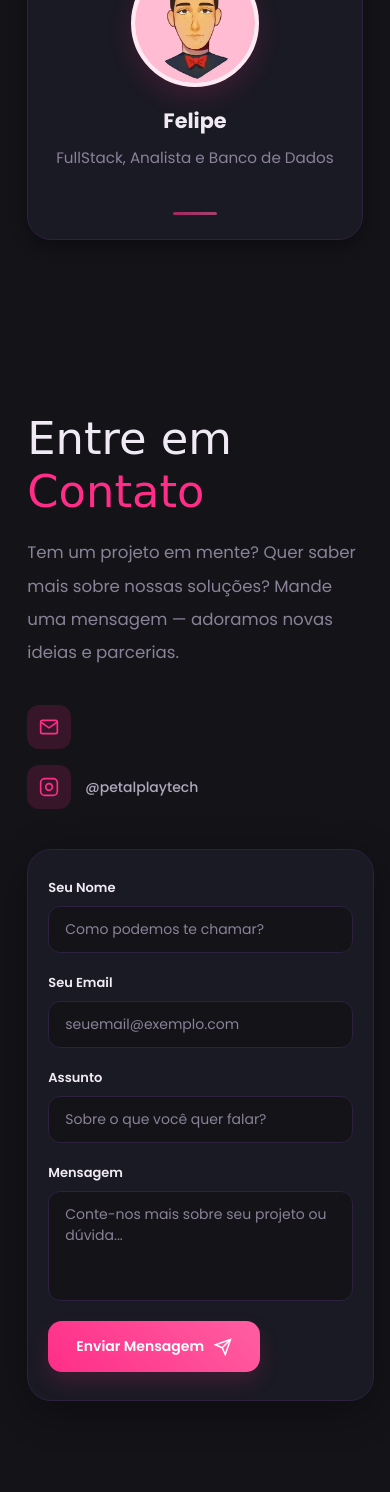
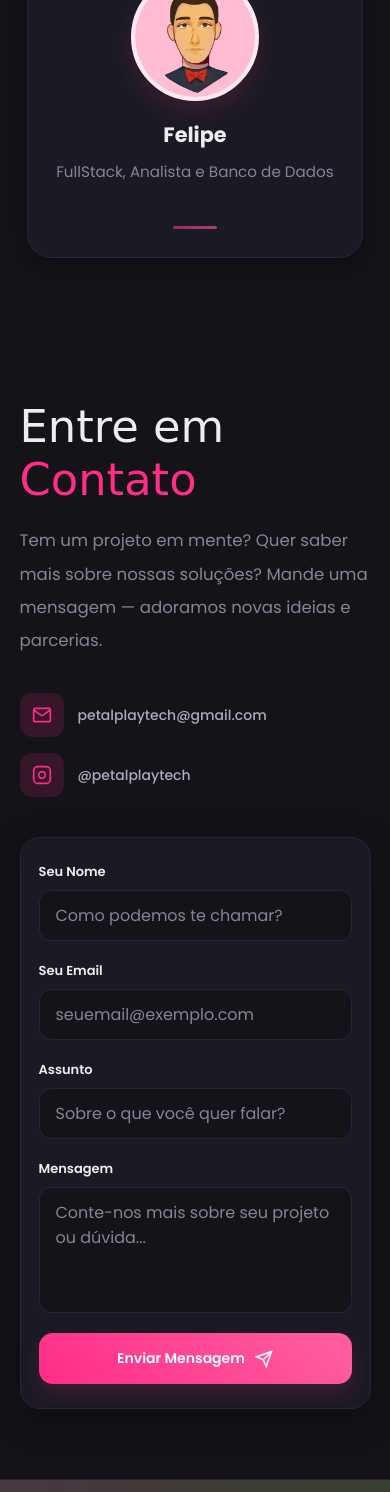
Before and after one commit to felipe-910/petaplay, a plain HTML site: page index.html in a window 390 px wide. Shown: the part 6087-7579 px from the top of the page. Drawn offline with Linux system fonts and the light colour scheme; a web font is replaced by a local one.

Commit message:
Formulário de contato responsivo e equipe em uma linha
- Contato: no celular e no tablet o formulário ocupa a largura toda
  (antes ficava estreito e cortava o texto dos campos); botão largo no
  celular; campos com 16 px para o iPhone não dar zoom; no computador
  largo, nome e e-mail lado a lado
- O e-mail ao lado do ícone de envelope estava vazio: agora mostra
  petalplaytech@gmail.com (com link para enviar e-mail)
- Equipe: os 5 membros na mesma linha no computador; 3 + 2
  centralizados no tablet; 2 por linha e depois 1 no celular

Co-Authored-By: Claude Opus 5.5 <noreply@anthropic.com>

```diff
--- a/index.html
+++ b/index.html
@@ -408,7 +408,7 @@
                 <polyline points="22,6 12,13 2,6"/>
               </svg>
             </div>
-            <span></span>
+            <a href="mailto:petalplaytech@gmail.com">petalplaytech@gmail.com</a>
           </div>
           <div class="contact-info-item">
             <div class="contact-info-icon">
--- a/style.css
+++ b/style.css
@@ -1758,3 +1758,46 @@ main section[id]:not(#inicio) { scroll-margin-top: 90px; }
   /* aqui o cabeçalho tem 60 px */
   main section[id]:not(#inicio) { scroll-margin-top: 60px; }
 }
+
+/* ========================= */
+/* CONTATO RESPONSIVO */
+/* ========================= */
+.contact-right { min-width: 0; }
+.form-group input, .form-group textarea { width: 100%; }
+.contact-info-item a { color: inherit; text-decoration: none; overflow-wrap: anywhere; }
+.contact-info-item a:hover { color: var(--pink); }
+@media (min-width: 1250px) {
+  /* nome e e-mail lado a lado no computador */
+  .contact-form-card { display: grid; grid-template-columns: 1fr 1fr; column-gap: 18px; }
+  .contact-form-card .form-group:nth-child(n+3), .contact-submit { grid-column: 1 / -1; }
+  .contact-submit { justify-self: start; }
+}
+@media (max-width: 900px) {
+  /* texto em cima e formulário embaixo, ocupando a largura toda */
+  .contact-inner { flex-direction: column; align-items: stretch; gap: 40px; }
+  .contact-left { max-width: none; }
+  .contact-right { width: 100%; }
+}
+@media (max-width: 480px) {
+  .contact-section { padding: 70px 5%; }
+  .contact-form-card { padding: 24px 18px; border-radius: 20px; }
+  .form-group input, .form-group textarea { font-size: 1rem; } /* 16 px: o iPhone não dá zoom ao tocar no campo */
+  .contact-submit { align-self: stretch; }
+}
+
+/* ========================= */
+/* EQUIPE: OS 5 NA MESMA LINHA NO COMPUTADOR */
+/* ========================= */
+.team-grid { display: flex; flex-wrap: wrap; justify-content: center; gap: 24px; }
+.team-grid .member { flex: 0 1 calc((100% - 4 * 24px) / 5); min-width: 0; padding: 36px 18px 28px; }
+@media (max-width: 1199px) {
+  /* 3 em cima e 2 embaixo, centralizados */
+  .team-grid .member { flex-basis: calc((100% - 2 * 24px) / 3); }
+}
+@media (max-width: 700px) {
+  .team-grid { gap: 16px; }
+  .team-grid .member { flex-basis: calc((100% - 16px) / 2); }
+}
+@media (max-width: 480px) {
+  .team-grid .member { flex-basis: 100%; }
+}
```
